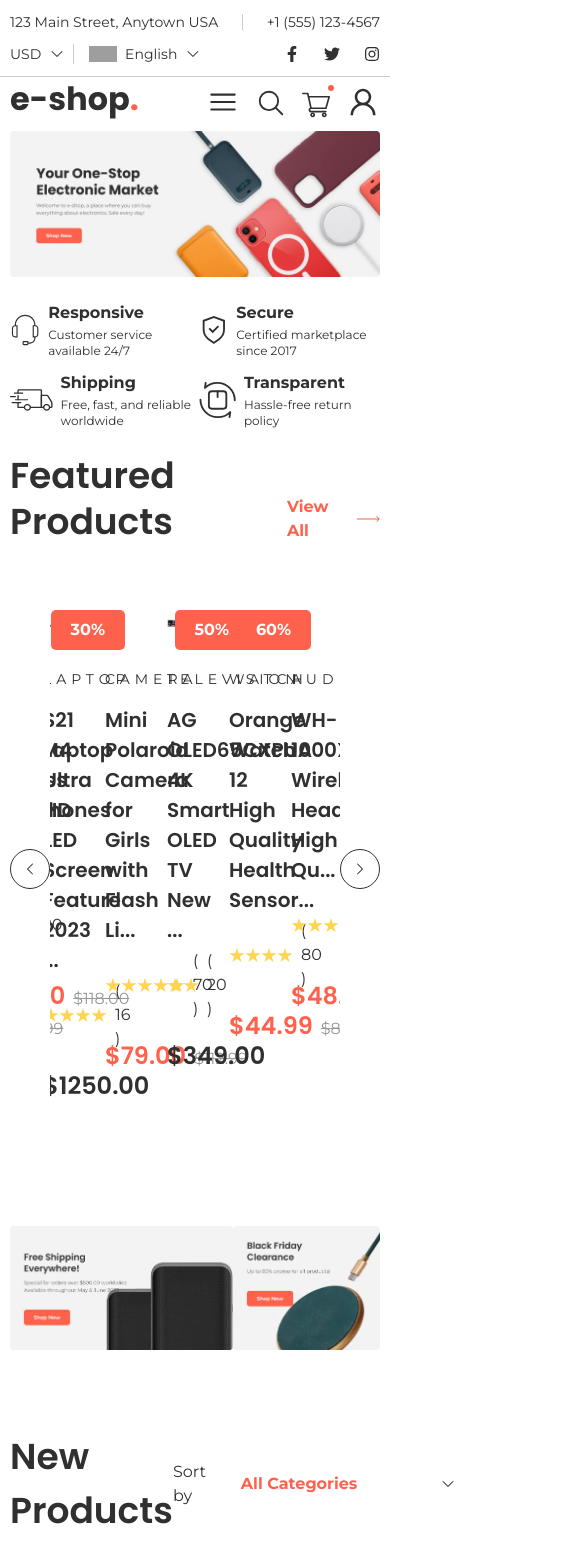
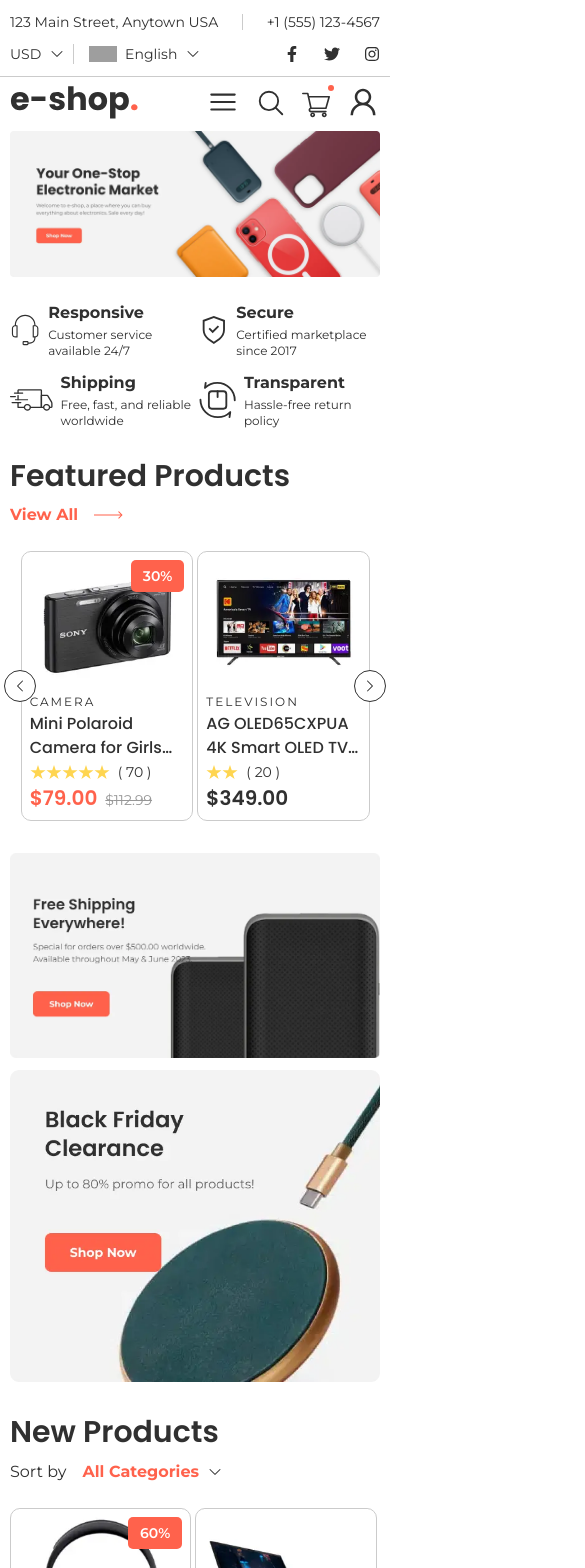
Before and after one commit to dearnasaruddin/e-shop, a React (Vite) app: page / in a window 390 px wide. Shown: the top 1568 px of the page, 585 px wide, since content can reach past the window. Built offline with nearby package versions, Linux system fonts and the light colour scheme; grey boxes are pictures that could not be loaded.

Commit message:
featured product, offer, new product, spring sale & best seller mobile responsive done

```diff
--- a/src/components/FeaturedProducts.jsx
+++ b/src/components/FeaturedProducts.jsx
@@ -13,10 +13,10 @@ function SampleNextArrow(props) {
   const { className, style, onClick } = props;
   return (
     <div
-      className={className}
-      style={{ ...style, display: "flex", justifyContent: 'center', alignItems: 'center', color: '#303030', fontSize: '10px', width: '40px', height: '40px', borderRadius: '50%', border: '1px solid #303030', zIndex: '5', right: '-40px' }}
+      className={`${className} !text-[#303030] !flex !justify-center !items-center !size-8 md:!size-10  !rounded-full !bg-white md:!bg-transparent !border !border-[#303030] !z-10 !text-[10px] !-right-3.5 md:!-right-10`}
+      style={{ ...style }}
       onClick={onClick}
-    > <ArrowDownIcon rotate= '270deg'/> </div>
+    > <ArrowDownIcon rotate='270deg' /> </div>
   );
 }
 
@@ -24,10 +24,10 @@ function SamplePrevArrow(props) {
   const { className, style, onClick } = props;
   return (
     <div
-      className={className}
-      style={{ ...style, display: "flex", justifyContent: 'center', alignItems: 'center', color: '#303030', fontSize: '10px', width: '40px', height: '40px', borderRadius: '50%', border: '1px solid #303030', zIndex: '5', left: '-40px', }}
+      className={`${className} !text-[#303030] !flex !justify-center !items-center !size-8 md:!size-10 !rounded-full !bg-white md:!bg-transparent !border !border-[#303030] !z-10 !text-[10px] !-left-3.5 md:!-left-10`}
+      style={{ ...style }}
       onClick={onClick}
-    ><ArrowDownIcon rotate= '90deg' /></div>
+    ><ArrowDownIcon rotate='90deg' /></div>
   );
 }
 
@@ -44,21 +44,41 @@ const FeaturedProducts = () => {
     autoplay: true,
     autoplaySpeed: 2500,
     nextArrow: <SampleNextArrow />,
-    prevArrow: <SamplePrevArrow />
+    prevArrow: <SamplePrevArrow />,
+    responsive: [
+      {
+        breakpoint: 480,
+        settings: {
+          slidesToShow: 2,
+        }
+      },
+      {
+        breakpoint: 600,
+        settings: {
+          slidesToShow: 3,
+        }
+      },
+      {
+        breakpoint: 900,
+        settings: {
+          slidesToShow: 4,
+        }
+      },
+    ]
   };
 
 
   return (
     <Container>
       <div>
-        <div className="flex justify-between mb-12">
-          <h2 className='font-poppins font-semibold text-[36px] text-secondary leading-11.5'>Featured Products</h2>
+        <div className="md:flex justify-between mb-6 md:mb-12">
+          <h2 className='font-poppins font-semibold text-3xl md:text-4xl mb-1 md:mb-0 text-secondary leading-11.5'>Featured Products</h2>
           <Link to={'#'} className='self-end mb-0.5 flex items-center gap-x-4 text-primary font-montserrat font-bold text-base leading-6'>View All<LongArrowRight /></Link>
         </div>
-        <div className="px-10">
+        <div className="px-2 md:px-10">
           <Slider className='featured' {...settings}>
             {dummyProducts.map((item, index) => (
-              <ProductLayout key={index} catagory={item.catagory} title={item.title} rating={item.rating} totalRating={item.totalRating} price={item.price} discount={item.discount} originalPrice={item.originalPrice} productImage={item.productImage} />
+              <ProductLayout key={index} catagory={item.catagory} title={item.title} rating={item.rating} totalRating={item.totalRating} price={item.price} discount={item.discount} originalPrice={item.originalPrice} productImage={item.productImage} featuredProducts={true} />
             ))}
           </Slider>
         </div>
--- a/src/components/NewProducts.jsx
+++ b/src/components/NewProducts.jsx
@@ -44,11 +44,11 @@ const NewProducts = () => {
         <div>
             <Container>
                 <div>
-                    <div className="flex justify-between items-center mb-12">
-                        <h2 className='font-poppins font-semibold text-[36px] text-secondary leading-11.6'>New Products</h2>
+                    <div className="md:flex justify-between items-center mb-6 md:mb-12">
+                        <h2 className='font-poppins font-semibold text-3xl md:text-4xl mb-2.5 md:mb-0 text-secondary leading-11.6'>New Products</h2>
                         <div className='flex items-center gap-x-4'>
                             <p className='font-montserrat font-normal text-base leading-6 text-secondary'>Sort by</p>
-                            <div className='w-58.5 relative cursor-pointer'>
+                            <div className='md:w-58.5 relative cursor-pointer'>
                                 {/* <select
                                     className='hidden'
                                     name="country"
@@ -79,7 +79,7 @@ const NewProducts = () => {
 
                                 {/* ====== options ====== */}
                                 {isCategoriesDropdownOpen &&
-                                    <ul ref={catagoriesDropdownRef} className='w-[110%] absolute top-10 -left-5 py-1 bg-white border border-gray-300 z-10 shadow-xl'>
+                                    <ul ref={catagoriesDropdownRef} className='min-w-58 md:w-[110%] absolute top-10 -left-5 py-1 bg-white border border-gray-300 z-10 shadow-xl'>
                                         {categoryArr.map((item, index) => (
                                             <li onClick={() => handleCategoriesDropdown(item)} key={index} className='font-montserrat font-normal text-base capitalize whitespace-nowrap flex items-center gap-2 px-5 py-2 hover:bg-gray-100 hover:text-primary hover:font-medium cursor-pointer'>{item}</li>
                                         ))}
@@ -90,14 +90,16 @@ const NewProducts = () => {
 
                         </div>
                     </div>
-                    <div className="flex gap-x-6">
+                    {/* ======= Product Showcasing ======= */}
+                    <div className="flex flex-wrap md:flex-nowrap gap-1 md:gap-x-6">
                         {dummyProducts.map((item, index) => (
-                            <div key={index} className='w-71'>
+                            <div key={index} className='max-w-[49%] md:w-71 '>
                                 <ProductLayout catagory={item.catagory} title={item.title} rating={item.rating} totalRating={item.totalRating} price={item.price} discount={item.discount} originalPrice={item.originalPrice} productImage={item.productImage} newProduct={true} />
                             </div>
                         ))}
                     </div>
-                    <div className='flex justify-center mt-16 mb-20'>
+                    {/* ======= Load More Button ======= */}
+                    <div className='flex justify-center mt-6 md:mt-16 mb-8 md:mb-20'>
                         <Button content='Load More' bg='transparent' textColor='#FF624C' border='1px solid #FF624C' />
                     </div>
                 </div>
--- a/src/components/OfferSection.jsx
+++ b/src/components/OfferSection.jsx
@@ -4,9 +4,9 @@ import { Link } from 'react-router-dom'
 
 const OfferSection = () => {
     return (
-        <div className='my-20'>
+        <div className='my-8 md:my-20'>
             <Container>
-                <div className='flex justify-between items-center'>
+                <div className='md:flex justify-between items-center space-y-3'>
                     <div>
                         <Link to={'#'}><img src="images/offerOneImage.webp" alt="offerOneImage.webp" /></Link>
                     </div>
--- a/src/components/SpringSale.jsx
+++ b/src/components/SpringSale.jsx
@@ -13,8 +13,8 @@ function SampleNextArrow(props) {
     const { className, style, onClick } = props;
     return (
         <div
-            className={className}
-            style={{ ...style, display: "flex", justifyContent: 'center', alignItems: 'center', color: '#303030', fontSize: '10px', width: '70px', height: '70px', borderRadius: '50%', border: '1px solid #303030', zIndex: '5', right: '-18px', background: '#F4F4F4' }}
+            className={`${className} !size-8 md:!size-17.5 !flex !justify-center !items-center !text-secondary !text-[10px] !border !border-secondary !rounded-full !z-10 !right-0 md:!-right-4.5 !bg-[#F4f4f4]`}
+            style={{ ...style }}
             onClick={onClick}
         > <ArrowDownIcon rotate='270deg' width='26' height='26' /> </div>
     );
@@ -32,6 +32,15 @@ const SpringSale = () => {
         autoplay: true,
         autoplaySpeed: 2500,
         nextArrow: <SampleNextArrow />,
+        responsive: [
+            {
+                breakpoint: 480,
+                settings: {
+                    arrows: false,
+                    dots: true
+                }
+            },
+        ]
     };
 
 
@@ -64,14 +73,14 @@ const SpringSale = () => {
 
 
     return (
-        <div className='py-16 bg-[#F4F4F4]'>
+        <div className='pt-10 pb-14 md:py-16 bg-[#F4F4F4]'>
             <Container>
-                <div className='flex gap-x-32'>
+                <div className='md:flex gap-x-32'>
 
                     {/* ========== Counter / Timer ========== */}
-                    <div className='mt-42.5'>
-                        <h2 className='font-poppins font-bold text-[56px] leading-17 text-secondary'>Spring Sale</h2>
-                        <div className='flex items-center gap-x-6 mt-10 mb-18'>
+                    <div className='md:mt-42.5'>
+                        <h2 className='font-poppins font-bold text-4xl md:text-[56px] md:leading-17 text-secondary'>Spring Sale</h2>
+                        <div className='flex items-center gap-x-3 md:gap-x-6 mt-10 md:mb-18'>
                             <div className='text-center'>
                                 <h3 className='font-poppins font-semibold text-4xl leading-11.5 text-primary'>{timeLeft.days}</h3>
                                 <p className='font-montserrat font-normal text-base leading-6 text-secondary mt-2'>Days</p>
@@ -92,20 +101,24 @@ const SpringSale = () => {
                                 <p className='font-montserrat font-normal text-base leading-6 text-secondary mt-2'>Seconds</p>
                             </div>
                         </div>
-                        <Button content='Shop Now' />
-                        <div className='mt-22.5'>
+                        <div className='my-8 md:my-0'>
+                            <Button content='Shop Now' />
+                        </div>
+                        <div className='mt-22.5 hidden md:block'>
                             <img className='' src="images/dotsShapeWhite.png" alt="dotsShapeWhite.png" />
                         </div>
                     </div>
 
                     {/* ========== Product Slider ========== */}
-                    <div className='max-w-248 pl-0.5 pr-4.5'>
+                    <div className='w-full md:max-w-248 md:pl-0.5 md:pr-4.5'>
                         <Slider className='springSale' {...settings}>
                             {dummyProducts.map((item, index) => (
 
                                 item.discount &&
-                                <div className='max-w-116'>
-                                    <ProductLayout key={index} catagory={item.catagory} title={item.title} rating={item.rating} totalRating={item.totalRating} price={item.price} discount={item.discount} originalPrice={item.originalPrice} productImage={item.productImage} springSale={true} availableQuantity={item.availableQuantity}/>
+                                <div className=' md:max-w-116'>
+                                    <div className='mx-1 md:mx-0'>
+                                        <ProductLayout key={index} catagory={item.catagory} title={item.title} rating={item.rating} totalRating={item.totalRating} price={item.price} discount={item.discount} originalPrice={item.originalPrice} productImage={item.productImage} springSale={true} availableQuantity={item.availableQuantity} />
+                                    </div>
                                 </div>
 
                             ))}
--- a/src/components/commonLayouts/ProductLayout.jsx
+++ b/src/components/commonLayouts/ProductLayout.jsx
@@ -5,7 +5,7 @@ import { GoShareAndroid } from "react-icons/go";
 import AddToCartIcon from '../../icons/AddToCartIcon';
 import { Link } from 'react-router-dom';
 
-const ProductLayout = ({ catagory = 'watch', title = 'Orange Watch 12 High Quality Health Sensor...', rating = 4, totalRating = 20, price = '44.99', discount = 50, originalPrice = '89.99', productImage, newProduct = false, springSale = false, availableQuantity = false, listView = false }) => {
+const ProductLayout = ({ catagory = 'watch', title = 'Orange Watch 12 High Quality Health Sensor...', rating = 4, totalRating = 20, price = '44.99', discount = 50, originalPrice = '89.99', productImage, newProduct = false, springSale = false, featuredProducts = false, availableQuantity = false, listView = false }) => {
 
   const [ratingValue, setRatingValue] = useState(new Array(+rating).fill(rating))
   const [hovertoShowQuantity, setHovertoShowQuantity] = useState(false)
@@ -33,45 +33,55 @@ const ProductLayout = ({ catagory = 'watch', title = 'Orange Watch 12 High Quali
   }, [availableQuantity])
 
   return (
-    <div onMouseEnter={handleHoverStart} onMouseLeave={handleHoverEnd} className={` ${springSale ? '!p-10 bg-[#EAEAEA] hover:bg-white' : 'border border-transparent hover:border-[#CBCBCB]'} rounded-[10px]  duration-300 group cursor-pointer ${listView ? 'flex gap-12 px-12 py-5' : 'px-5.5 pt-6 pb-11'} relative`}>
+    <div onMouseEnter={handleHoverStart} onMouseLeave={handleHoverEnd} className={` ${springSale ? 'p-3 md:!p-10 bg-[#EAEAEA] hover:bg-white' : 'border border-[#CBCBCB] md:border-transparent hover:border-[#CBCBCB]'} rounded-[10px]  duration-300 group cursor-pointer ${listView ? 'flex gap-12 px-12 py-5' : 'px-2 md:px-5.5 md:pt-6 pb-2 md:pb-11'} relative`}>
 
-      {/* Image part */}
+      {/* =========== Image & Discount part =========== */}
       <div className='relative'>
-        {discount && <span className={`absolute ${springSale ? 'size-25 flex justify-center items-center font-poppins font-semibold text-2xl leading-7.5 rounded-full top-0 right-0' : '-top-2 -right-2 font-montserrat font-bold text-base leading-6 py-2 px-5 rounded-[5px]'} text-white bg-primary`}>{discount}%</span>}
+        {discount && <span className={`absolute ${springSale ? 'size-10 md:size-25 flex justify-center items-center font-poppins font-semibold text-sm md:text-2xl md:leading-7.5 rounded-full top-0 right-0' : 'top-2 md:-top-2 right-0 md:-right-2 font-montserrat font-semibold md:font-bold text-sm md:text-base leading-6 py-1 md:py-2 px-3 md:px-5 rounded-[5px]'} text-white bg-primary`}>{discount}%</span>}
         <img className='w-full' src={productImage ? productImage : 'images/productImage.webp'} alt={productImage ? productImage : 'productImage.webp'} />
 
       </div>
 
 
-      {/* details part */}
-      <div className={`text-secondary ${!listView && 'pt-10'}`} >
-        <p className='font-montserrat font-normal text-sm uppercase leading-5 tracking-[5px] mb-4'>{catagory}</p>
-        <Link to={'#'} className={`font-poppins font-semibold text-xl leading-7.5 group-hover:text-primary group-hover:underline duration-300 ${newProduct && 'w-59'}`}>{title}</Link>
+      {/* =========== details part =========== */}
+      <div className={`text-secondary ${!listView && 'md:pt-10'}`} >
+        <p className='font-montserrat font-normal text-xs md:text-sm uppercase leading-5 tracking-[2px] md:tracking-[5px] md:mb-4'>{catagory}</p>
+
+        <Link to={'#'} className={`font-poppins font-medium md:font-semibold text-base md:text-xl md:leading-7.5 line-clamp-2 md:line-clamp-none group-hover:text-primary group-hover:underline duration-300 ${newProduct && 'md:w-59'}`}>{title}</Link>
+
+        {/* ===== Product Short Description for list view ===== */}
         {listView &&
-        <p className='font-montserrat max-w-150 mt-1 leading-6'>consectetur adipisicing elit. Selaborum maiores repellendus aliquam sit modi vel voluptatum inventore ea excepturi magnam dicta!</p>
+          <p className='font-montserrat max-w-150 mt-1 leading-6'>consectetur adipisicing elit. Selaborum maiores repellendus aliquam sit modi vel voluptatum inventore ea excepturi magnam dicta!</p>
         }
-        <div className='flex items-center gap-x-2 mt-1'>
+
+        {/* ==== Rating ==== */}
+        <div className='flex items-center gap-x-2 md:mt-1'>
           <div className="flex items-center text-base text-[#FED550]">
             {ratingValue.map((item, index) => (
               springSale ? <IoStarSharp key={index} className='text-white group-hover:text-[#FED550] duration-300' /> : <IoStarSharp key={index} className='text-[#FED550]' />
             ))}
           </div>
-          <span className='font-montserrat font-normal text-base leading-6'>( {totalRating} )</span>
+          <span className='font-montserrat font-normal text-sm md:text-base leading-6'>( {totalRating} )</span>
         </div>
-        <div className='mt-5 flex gap-x-2'>
-          <p className={`font-poppins font-semibold ${discount ? 'text-primary' : 'text-secondary'} text-2xl leading-7.5`}>${price}</p>
-          {originalPrice && <span className='self-end font-montserrat font-normal text-base leading-6 text-[#979797] line-through'>${originalPrice}</span>}
+
+        {/* ==== Price ==== */}
+        <div className='md:mt-5 flex gap-x-2'>
+          <p className={`font-poppins font-semibold ${discount ? 'text-primary' : 'text-secondary'} text-xl md:text-2xl md:leading-7.5`}>${price}</p>
+          {originalPrice && <span className='self-end font-montserrat font-normal text-sm md:text-base mb-0.5 md:leading-6 text-[#979797] line-through'>${originalPrice}</span>}
         </div>
+
+        {/* ======= Stock part of Spring Sale ======= */}
         {springSale &&
-          <div className='w-full bg-[#E0E0E0] rounded-3xl overflow-hidden mt-8 relative'>
-            <div style={{ width: dynamicWidth + '%' }} className='h-full bg-primary group-hover:bg-secondary rounded-3xl absolute duration-300'></div>
-            <h4 className='font-montserrat font-bold text-base text-center leading-6 text-white py-1 bg-transparent relative'>{hovertoShowQuantity ? hovertoShowQuantity + ' AVAILABLE' : 'LIMITED STOCK!'}</h4>
+          <div className='w-full bg-[#E0E0E0] rounded-xl md:rounded-3xl overflow-hidden mt-2 md:mt-8 relative'>
+            <div style={{ width: dynamicWidth + '%' }} className='h-full bg-primary group-hover:bg-secondary rounded-xl md:rounded-3xl absolute duration-300'></div>
+            <h4 className='font-montserrat font-semibold md:font-bold text-xs md:text-base text-center md:leading-6 text-white py-0.5 md:py-1 bg-transparent relative'>{hovertoShowQuantity ? hovertoShowQuantity + ' AVAILABLE' : 'LIMITED STOCK!'}</h4>
           </div>
         }
       </div>
 
+      {/* ========= Cart, wishlist & Share Buttons ========= */}
       {!springSale &&
-        <ul className={`flex gap-4.5   ${listView ? 'flex-col justify-center ml-auto' : 'group-hover:scale-100 absolute top-45.5 left-1/2 -translate-x-1/2 scale-0'} duration-300`}>
+        <ul className={`flex gap-4.5 max-md:hidden  ${listView ? 'flex-col justify-center ml-auto' : 'group-hover:scale-100 absolute top-45.5 left-1/2 -translate-x-1/2 scale-0'} duration-300`}>
           <li className='size-12.5 bg-white border border-primary rounded-full flex justify-center items-center text-xl text-primary hover:bg-primary hover:text-white duration-300 cursor-pointer iconParent'><AddToCartIcon color='#FF624C' /></li>
           <li className='size-12.5 bg-white border border-primary rounded-full flex justify-center items-center text-xl text-primary hover:bg-primary hover:text-white duration-300 cursor-pointer'><LuHeart /></li>
           <li className='size-12.5 bg-white border border-primary rounded-full flex justify-center items-center text-xl text-primary hover:bg-primary hover:text-white duration-300 cursor-pointer'><GoShareAndroid /></li>
--- a/src/components/header/BottomBar.jsx
+++ b/src/components/header/BottomBar.jsx
@@ -88,7 +88,7 @@ const BottomBar = () => {
 
 
 
-      <div className={`bg-white h-screen w-full fixed top-0 z-10 pl-6 pt-10 pr-14 sm:hidden ${selector ? 'left-0' : '-left-full'} duration-200`}>
+      <div className={`bg-white h-screen w-full fixed top-0 z-50 pl-6 pt-10 pr-14 sm:hidden ${selector ? 'left-0' : '-left-full'} duration-200`}>
         <IoCloseOutline onClick={() => dispatch(disableNavSideBar())} className='absolute top-5 right-6 text-3xl cursor-pointer' />
         <div className="font-montserrat font-bold text-base leading-6 text-secondary">
           <ul className=''>
--- a/src/index.css
+++ b/src/index.css
@@ -29,9 +29,6 @@
   align-items: start;
 }
 
-.springSale.slick-slider .slick-slide.slick-active {
-  width: 486px !important;
-}
 
 input::-webkit-outer-spin-button,
 input::-webkit-inner-spin-button {
```
Also changed, not shown: src/components/BestSeller.jsx (+8 -8 lines), src/components/header/MiddleBar.jsx (+13 -0 lines).
